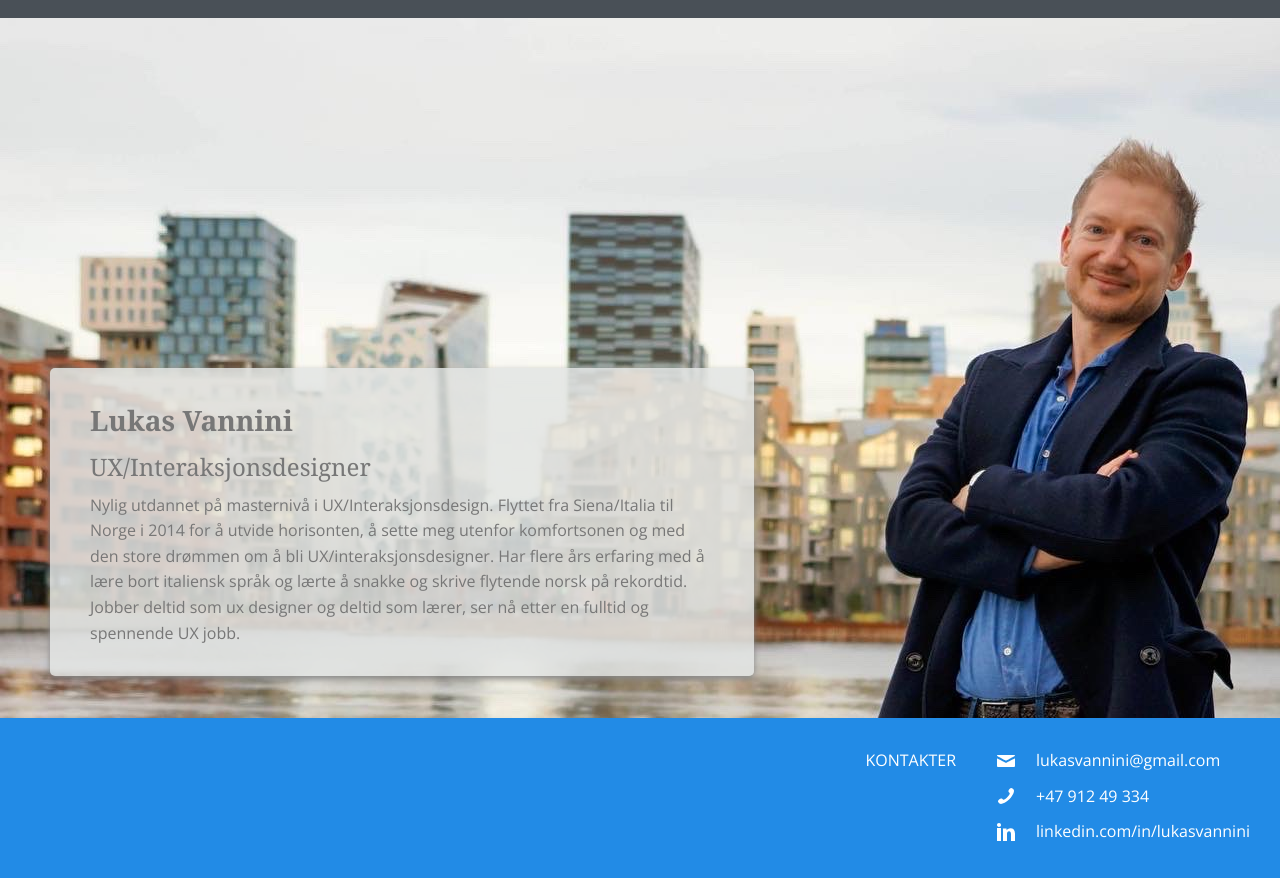
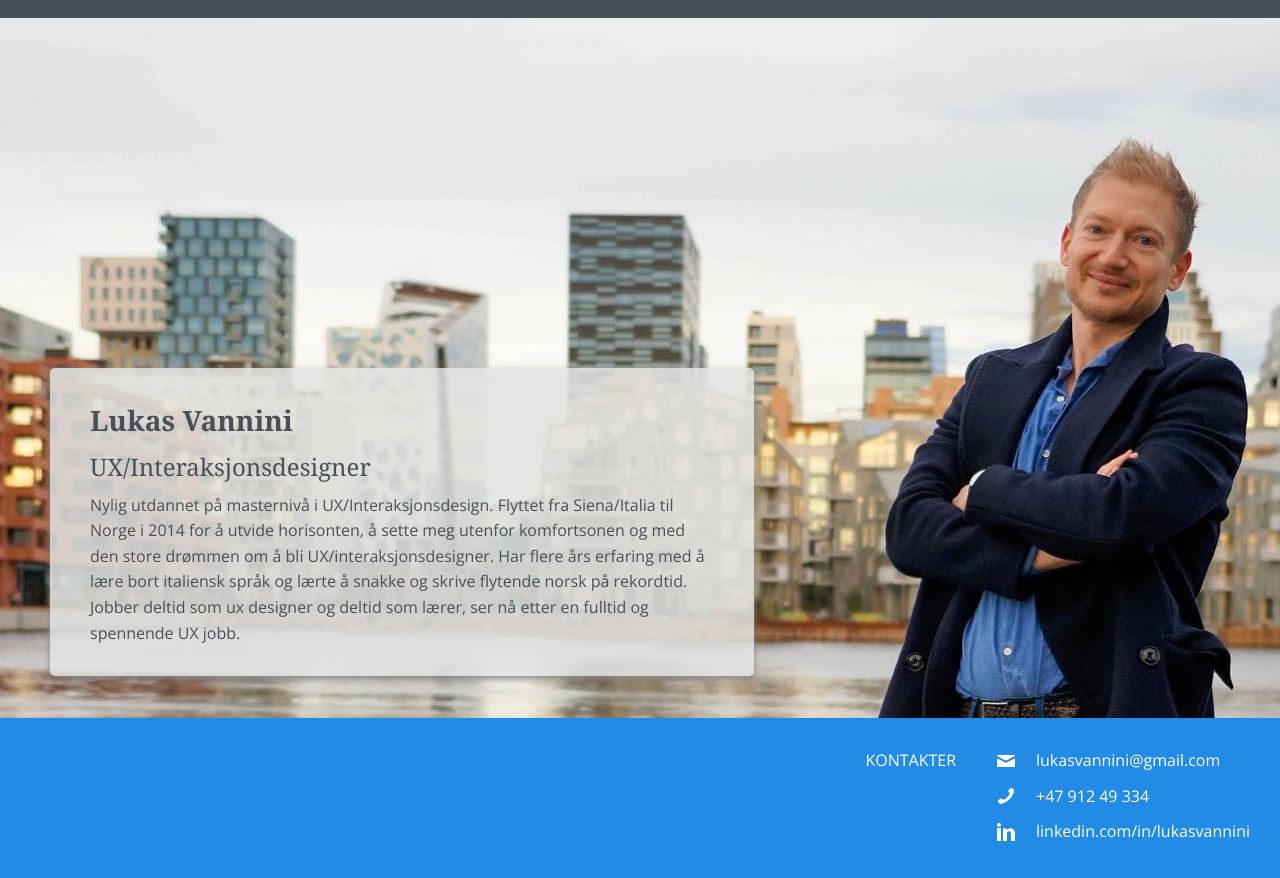
Before and after one commit to LukasVa/portfolio, a plain HTML site: page index.html in a window 1280 px wide. Shown: the part 62-940 px from the top of the page. Drawn offline with nearby package versions, Linux system fonts and the light colour scheme.

Commit message:
darker body font

```diff
--- a/style.css
+++ b/style.css
@@ -37,7 +37,7 @@ body {
   font-family: "Open Sans", sans-serif;
   font-weight: 400;
   line-height: 1.6;
-  color: var(--color-grey-dark-2);
+  color: var(--color-secondary);
 
   min-height: 100vh;
 }
```
